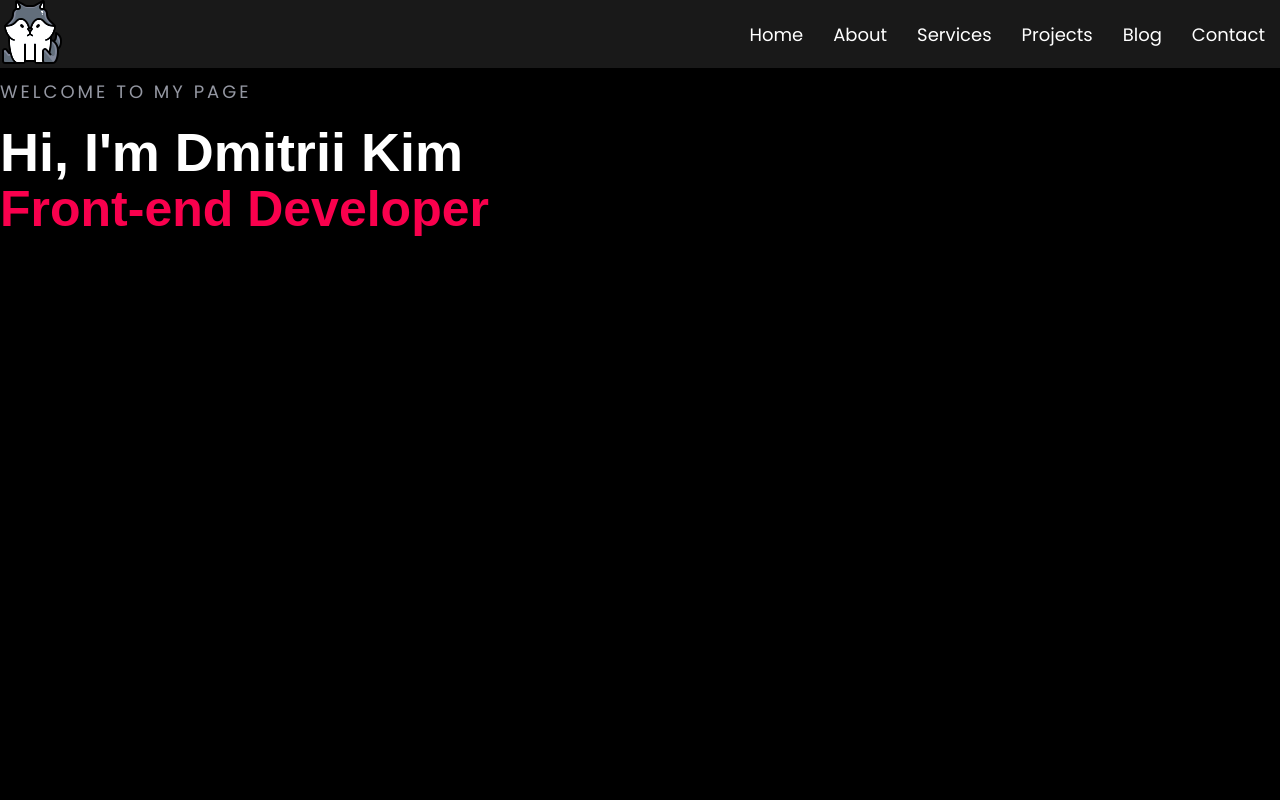
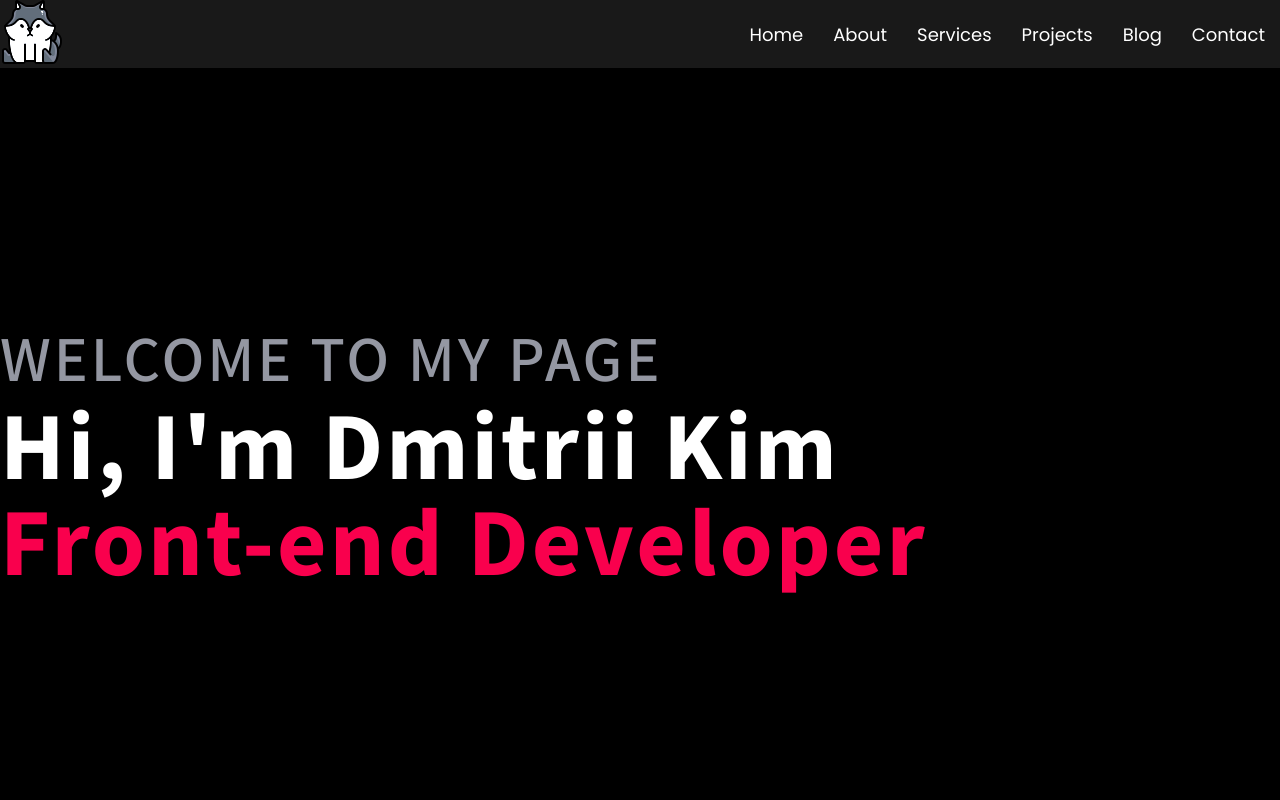
Before and after one commit to dkimd5/react-portfolio, a React (Create React App) app: page / in a window 1280 px wide. Shown: the top 800 px of the page. Built offline with nearby package versions, Linux system fonts and the light colour scheme.

Commit message:
home header styles changed

```diff
--- a/src/App.css
+++ b/src/App.css
@@ -22,10 +22,11 @@ a{
   color: #fff;
 }
 
-h1, h2, h3, h4, h5, h6, span{
-  font-size: 18px;
+h1 {
+  font-size: 2.1rem;
+  font-weight: 700;
   color: #fff;
-  font-family: Poppins,sans-serif;
+  font-family: "Crimson Pro", serif;
 }
 
 li{
--- a/src/components/Home/Home.css
+++ b/src/components/Home/Home.css
@@ -2,27 +2,29 @@
     height: 100vh;
 }
 
-h1.home__text {
-    font-size: 18px;
-    font-weight: 400;
+.header__wrapper {
+    position: absolute;
+    top: 40%;
+}
+
+.home__header {
+    font-size: 4rem;
+    font-weight: 500;
     letter-spacing: 3px;
+    font-family: "Mada", sans-serif;
     color: rgba(198, 201, 216, .75)!important;
 }
 
-h2.home__text {
-    font-size: 54px;
-    line-height: 54px;
-    font-weight: 800;
-    font-family: Montserrat, sans-serif;
+.home__text2, .home__text3 {
+    font-size: 6rem;
+    font-weight: 700;
+    font-family: "Mada", sans-serif;
+    line-height: 6rem;
 }
 
-h3.home__text {
-    font-size: 50px;
-    font-weight: 800;
-    font-family: Montserrat, sans-serif;
-    line-height: 40px;
+.home__text2 {
+    color: #fff;
 }
-
 
 
 @media only screen and (max-width: 768px){
--- a/src/components/Home/Home.js
+++ b/src/components/Home/Home.js
@@ -6,9 +6,11 @@ function Home() {
     <div className="home" id="Home">
       <div className="section__container">
         <div className="header__wrapper">
-          <h1 className="home__text pz__10">WELCOME TO MY PAGE</h1>
-          <h2 className="home__text pz__10">Hi, I'm Dmitrii Kim</h2>
-          <h3 className="home__text sweet">Front-end Developer</h3>
+          <h1 className="home__header">
+            WELCOME TO MY PAGE
+            <span className="home__text2">Hi, I'm Dmitrii Kim</span>
+            <span className="home__text3 sweet">Front-end Developer</span>
+          </h1>
         </div>
       </div>
     </div>
```
